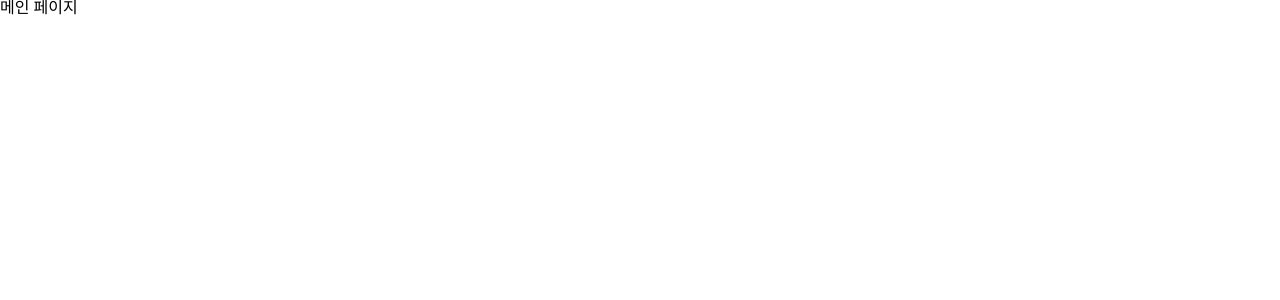
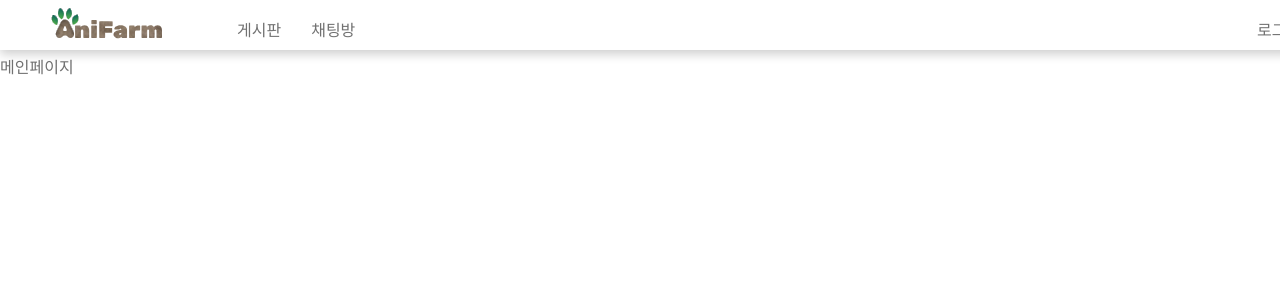
Before and after one commit to Ani-Farm/Ani-Farm-frontend, a React (Create React App) app: page / in a window 1280 px wide. Shown: the top 300 px of the page. Built offline with nearby package versions, Linux system fonts and the light colour scheme.

Commit message:
네비게이션 바 스타일링 (로그인 전)

```diff
--- a/package.json
+++ b/package.json
@@ -16,6 +16,7 @@
     "@types/styled-components": "^5.1.25",
     "react": "^18.2.0",
     "react-dom": "^18.2.0",
+    "react-icons": "^4.4.0",
     "react-redux": "^8.0.2",
     "react-router": "^6.3.0",
     "react-router-dom": "^6.3.0",
--- a/public/index.html
+++ b/public/index.html
@@ -8,6 +8,9 @@
   <meta name="theme-color" content="#000000" />
   <meta name="description" content="Web site created using create-react-app" />
   <link rel="apple-touch-icon" href="%PUBLIC_URL%/logo192.png" />
+  <link rel="preconnect" href="https://fonts.googleapis.com">
+  <link rel="preconnect" href="https://fonts.gstatic.com" crossorigin>
+  <link href="https://fonts.googleapis.com/css2?family=Jua&display=swap" rel="stylesheet">
   <title>AniFarm</title>
 </head>
 
--- a/src/App.tsx
+++ b/src/App.tsx
@@ -31,6 +31,8 @@ const GlobalStyle = createGlobalStyle`
   }
   body {
     line-height: 1;
+    font-family: 'Jua', sans-serif;
+    color: #717171;
   }
   ol, ul {
     list-style: none;
--- /dev/null
+++ b/src/components/navbar/index.tsx
@@ -0,0 +1,37 @@
+import React, { useState } from "react";
+import { HiMenu } from "react-icons/hi";
+import { useNavigate } from "react-router";
+import * as S from "./styles";
+
+const Navbar = () => {
+  const [hambergerClick, setHambergerClick] = useState(false);
+  const navigate = useNavigate();
+  return (
+    <S.Container>
+      <S.LeftMenuContainer>
+        <S.LogoTitle onClick={() => navigate("/")} />
+        <S.LeftMenu>게시판</S.LeftMenu>
+        <S.LeftMenu>채팅방</S.LeftMenu>
+      </S.LeftMenuContainer>
+      <S.RightMenuContainer>
+        <S.RightMenu onClick={() => navigate("/login")}>로그인</S.RightMenu>
+        <S.RightMenu onClick={() => navigate("/signup")}>회원가입</S.RightMenu>
+        <S.HambergerContainer
+          onClick={() => setHambergerClick((prev) => !prev)}
+        >
+          <HiMenu size={25} color="#717171" />
+        </S.HambergerContainer>
+        {hambergerClick && (
+          <S.SubMenu>
+            <S.SubMenuItem>로그인</S.SubMenuItem>
+            <S.SubMenuItem>회원가입</S.SubMenuItem>
+            <S.SubMenuItem>게시판</S.SubMenuItem>
+            <S.SubMenuItem>채팅방</S.SubMenuItem>
+          </S.SubMenu>
+        )}
+      </S.RightMenuContainer>
+    </S.Container>
+  );
+};
+
+export default Navbar;
--- /dev/null
+++ b/src/components/navbar/styles.tsx
@@ -0,0 +1,123 @@
+import styled from "styled-components";
+import logoTitle from "../../assets/logo/logoTitle.svg";
+
+export const Container = styled.div`
+  position: fixed;
+  display: flex;
+  top: 0;
+  left: 0;
+  right: 0;
+  justify-content: space-between;
+  align-items: center;
+  width: 100%;
+  height: 50px;
+  padding: 0 20px;
+  backdrop-filter: blur(5px);
+  box-shadow: 0px 4px 10px rgba(0, 0, 0, 0.2);
+  z-index: 100;
+
+  @media screen and (min-width: 768px) {
+    padding: 0 30px;
+  }
+  @media screen and (min-width: 1024px) {
+    min-width: 1440px;
+    padding: 0 50px;
+  }
+`;
+
+export const LeftMenuContainer = styled.div`
+  @media screen and (min-width: 768px) {
+    display: flex;
+  }
+`;
+
+export const LogoTitle = styled.img.attrs({ src: logoTitle })`
+  width: 80%;
+  cursor: pointer;
+  @media screen and (min-width: 768px) {
+    width: auto;
+    margin-right: 50px;
+  }
+  @media screen and (min-width: 1024px) {
+    width: auto;
+    margin-right: 70px;
+  }
+`;
+export const LeftMenu = styled.div`
+  display: none;
+  position: relative;
+  top: 6px;
+  align-items: center;
+  justify-content: center;
+  color: #717171;
+  &:last-child {
+    margin-left: 30px;
+  }
+  cursor: pointer;
+  &:hover {
+    opacity: 0.8;
+  }
+
+  @media screen and (min-width: 768px) {
+    display: flex;
+  }
+`;
+
+export const RightMenuContainer = styled.div`
+  display: flex;
+  justify-content: center;
+  align-items: center;
+`;
+
+export const RightMenu = styled(LeftMenu)`
+  &:first-child {
+    margin-right: 30px;
+  }
+`;
+
+export const HambergerContainer = styled.div`
+  position: relative;
+  display: flex;
+  justify-content: center;
+  align-items: center;
+  width: 30px;
+  border: 1px solid #717171;
+  border-radius: 5px;
+  cursor: pointer;
+  &:hover {
+    opacity: 0.8;
+  }
+
+  @media screen and (min-width: 768px) {
+    display: none;
+  }
+`;
+export const SubMenu = styled.ul`
+  position: absolute;
+  display: flex;
+  flex-direction: column;
+  align-items: center;
+  justify-content: center;
+  top: 50px;
+  right: 0;
+  width: 120px;
+  background-color: #ffffff;
+  border: 1px solid #e5e5e5;
+  border-radius: 10px;
+`;
+export const SubMenuItem = styled.li`
+  display: flex;
+  align-items: center;
+  justify-content: center;
+  width: 100%;
+  height: 50px;
+  color: #717171;
+  border-bottom: 1px solid #e5e5e5;
+  cursor: pointer;
+  &:hover {
+    opacity: 0.8;
+  }
+  &:last-child {
+    border-bottom: none;
+  }
+`;
--- a/src/pages/main/index.tsx
+++ b/src/pages/main/index.tsx
@@ -1,7 +1,13 @@
 import React from "react";
+import Navbar from "../../components/navbar";
 
 const MainPage = () => {
-  return <div>메인 페이지</div>;
+  return (
+    <>
+      <Navbar />
+      <div style={{ marginTop: "60px" }}>메인페이지</div>
+    </>
+  );
 };
 
 export default MainPage;
```
Also changed, not shown: src/components/footer/index.tsx (added, +7 -0 lines), src/assets/logo/logoTitle.svg (added), 1 other file (tests, documents, lock files or other folders).
